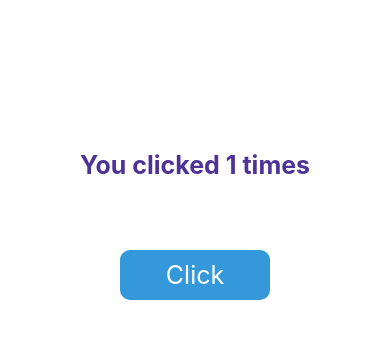
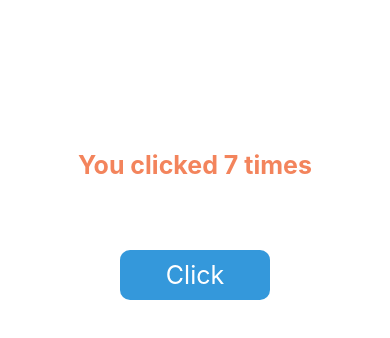
Before and after one commit to passontw/mopcon_2022_wallet, a React Native app: screen / in a window 390 px wide. Shown: the top 338 px of the page. Built offline with nearby package versions, Linux system fonts and the light colour scheme.

Commit message:
feat: 修正setCount 在 setInterval 錯誤的問題
2.3.2

```diff
--- a/App.js
+++ b/App.js
@@ -6,8 +6,7 @@ export default function App() {
 
   useEffect(() => {
     const timmer = setInterval(() => {
-      setCount(count + 1);
-      console.log("🚀 ~ file: App.js ~ line 10 ~ timmer ~ count", count)
+      setCount(prevCount => prevCount + 1);
     }, 1000);
     return () => clearInterval(timmer);
   }, []);
```
